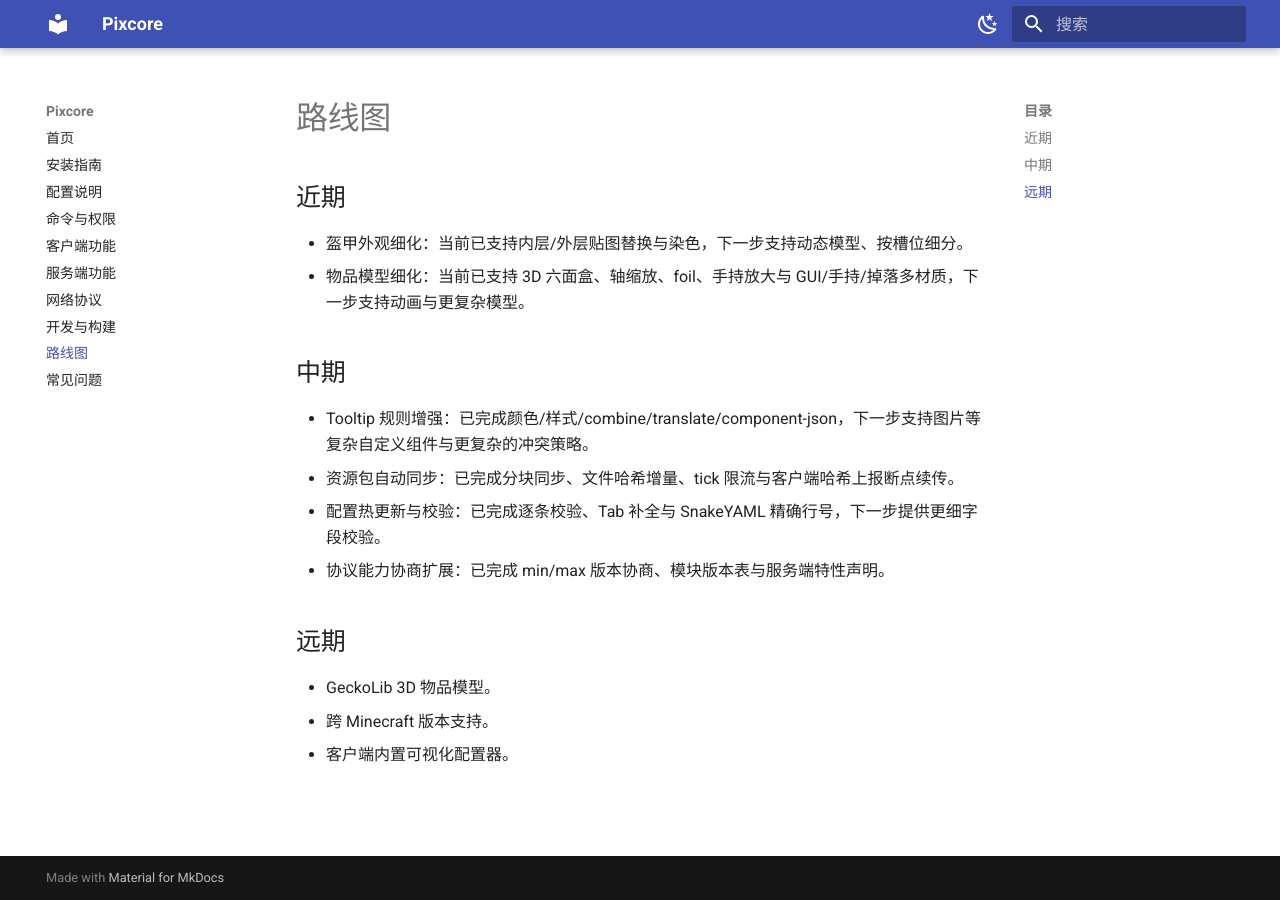
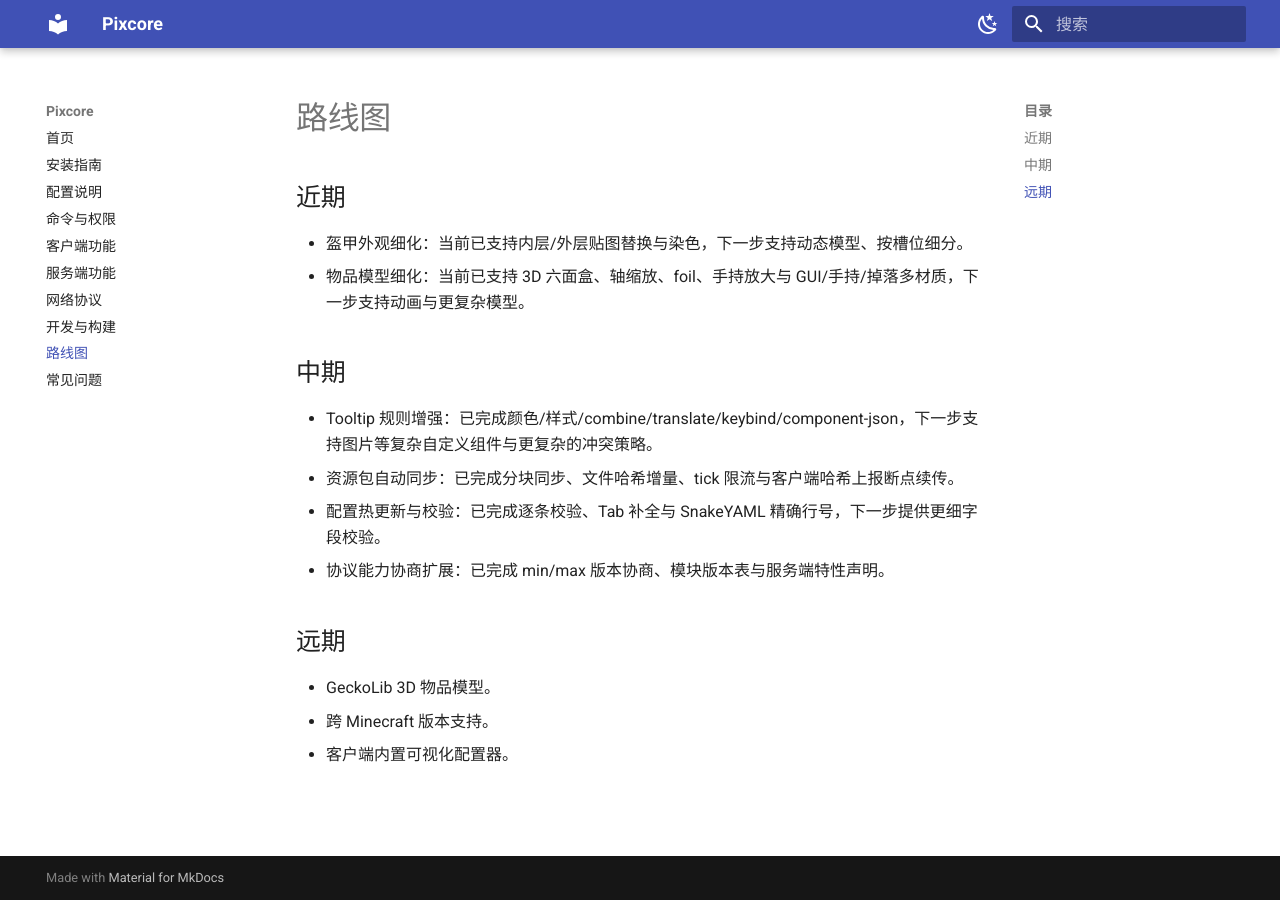
Before and after one commit to Pix566/Pixcore, an MkDocs documentation site: the page built from wiki/roadmap.md, in a window 1280 px wide. Built offline with MkDocs 1.6.1 and Material for MkDocs 9.7.7, drawn with Linux system fonts in a browser that asks for light colours.

Commit message:
Roadmap progress: Tooltip keybind component

```diff
--- a/wiki/roadmap.md
+++ b/wiki/roadmap.md
@@ -7,7 +7,7 @@
 
 ## 中期
 
-- Tooltip 规则增强：已完成颜色/样式/combine/translate/component-json，下一步支持图片等复杂自定义组件与更复杂的冲突策略。
+- Tooltip 规则增强：已完成颜色/样式/combine/translate/keybind/component-json，下一步支持图片等复杂自定义组件与更复杂的冲突策略。
 - 资源包自动同步：已完成分块同步、文件哈希增量、tick 限流与客户端哈希上报断点续传。
 - 配置热更新与校验：已完成逐条校验、Tab 补全与 SnakeYAML 精确行号，下一步提供更细字段校验。
 - 协议能力协商扩展：已完成 min/max 版本协商、模块版本表与服务端特性声明。
```
Also changed, not shown: CHANGELOG.md (+1 -1 lines), README.md (+2 -2 lines), wiki/configuration.md (+2 -1 lines), 1 other file.
